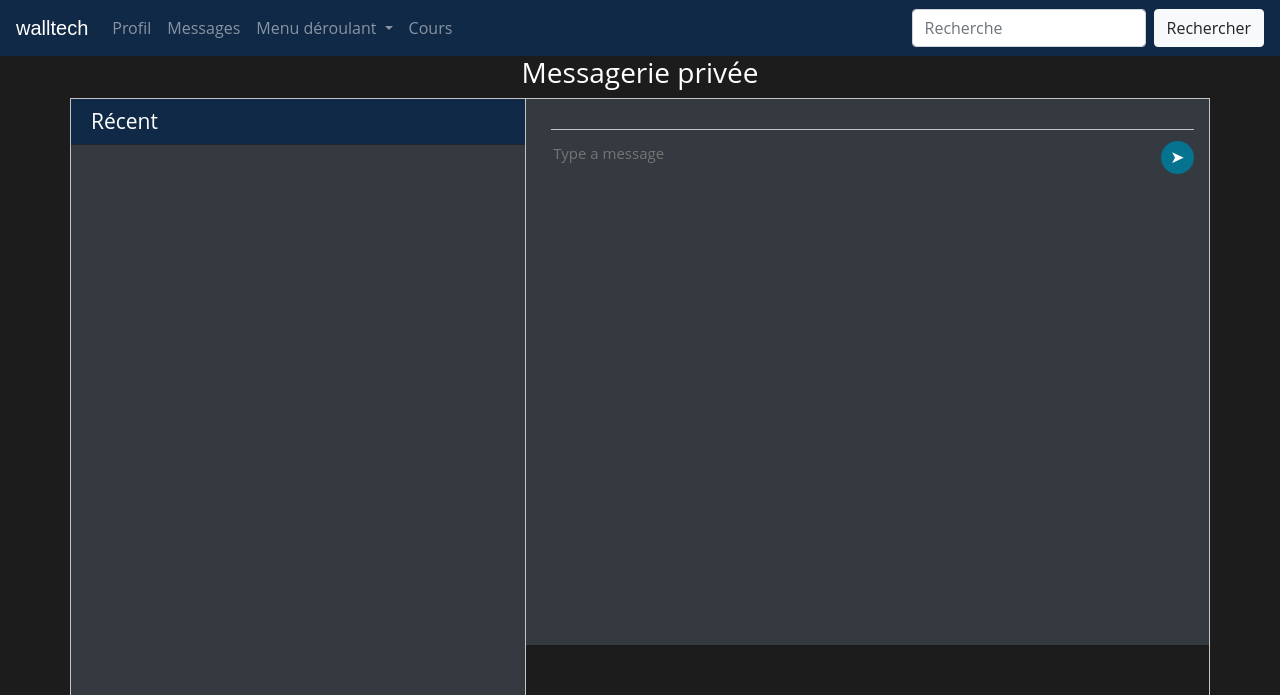
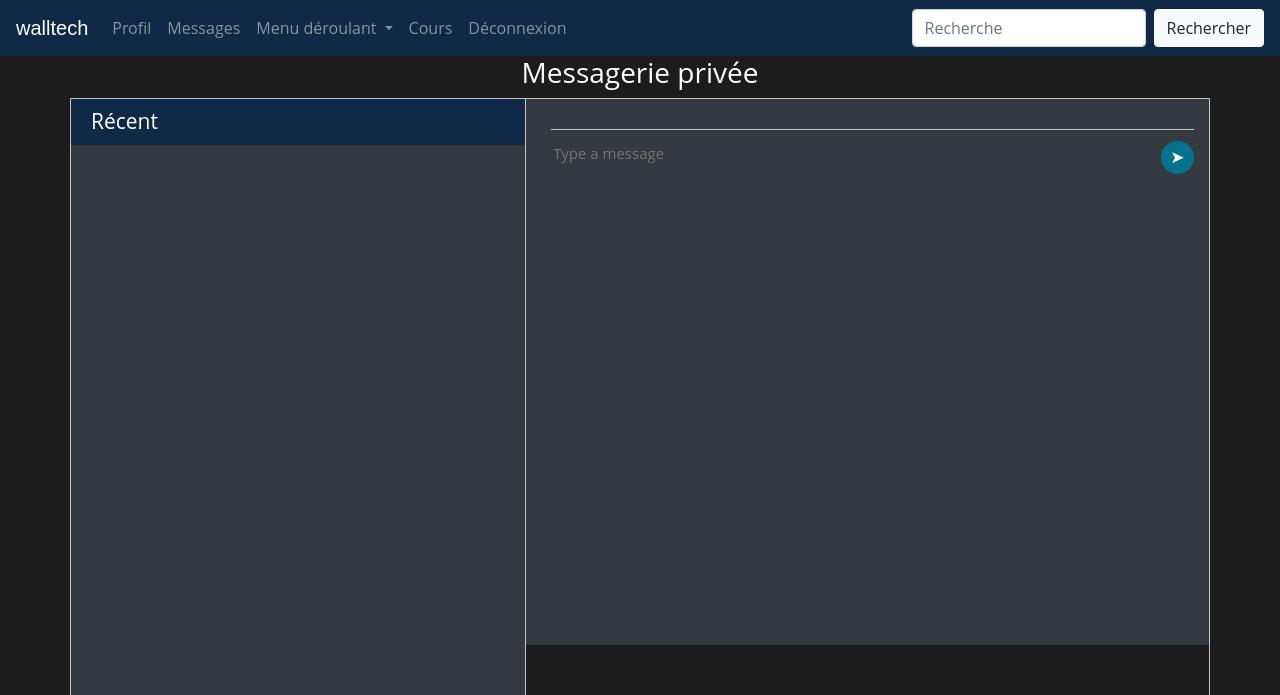
Before and after one commit to MandiayeB/WALLTECH, a PHP site: page /chat.php?idUt= in a window 1280 px wide. Shown: the top 695 px of the page. Run offline with PHP 8.4, Linux system fonts and the light colour scheme; the visitor is signed in with stand-in values (Sample User, id 1); data that the repository does not hold is empty; some libraries are stand-ins or nearby versions.

Commit message:
Déconnexion sur chat

```diff
--- a/chat.php
+++ b/chat.php
@@ -83,6 +83,12 @@
                             Cours
                             </a>
                         </li>
+                        <a class="nav-link" href="accueil.php">
+                            <!--<i class="fa fa-bell">
+                                <span class="badge badge-info">11</span>  NOTIFICATION
+                            </i>-->
+                            Déconnexion
+                            </a>
                     </ul>
                     <form class="form-inline my-2 my-lg-0">
                         <input class="form-control mr-sm-2" type="text" placeholder="Recherche" aria-label="Search">
```
